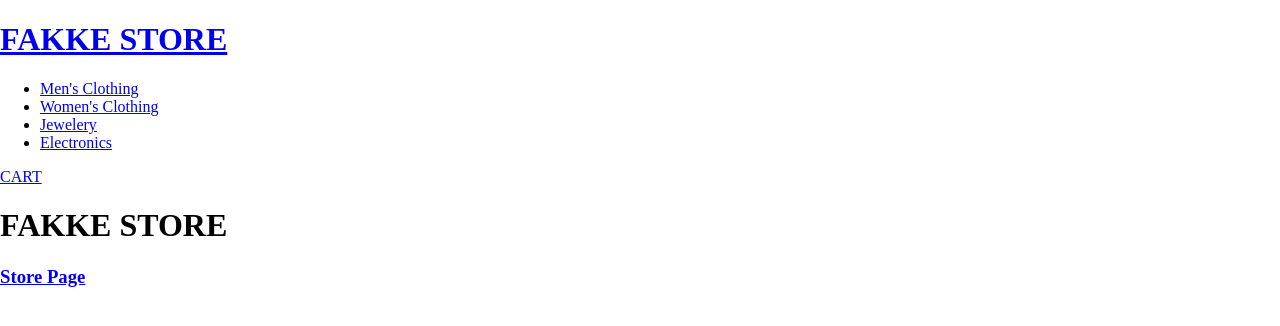
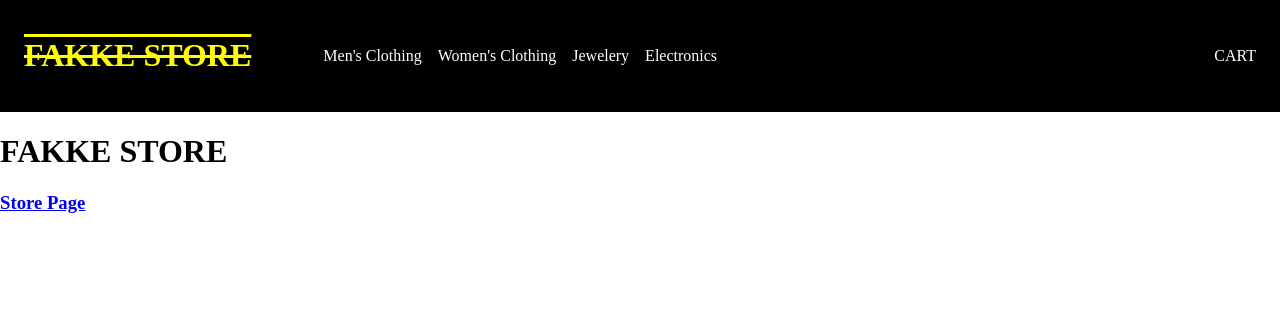
Before and after one commit to Meeran-Tofiq/shopping-cart, a React (Vite) app: page / in a window 1280 px wide. Shown: the top 326 px of the page. Built offline with nearby package versions, Linux system fonts and the light colour scheme.

Commit message:
Style header

```diff
--- a/src/Header/Header.jsx
+++ b/src/Header/Header.jsx
@@ -1,4 +1,6 @@
 import { Link } from "react-router-dom";
+import styles from "./Header.module.css";
+import { useState } from "react";
 
 let categories = [
 	"Men's Clothing",
@@ -7,20 +9,30 @@ let categories = [
 	"Electronics",
 ];
 
-export default function Header({ category }) {
+export default function Header() {
+	let [active, setActive] = useState("");
+
+	function handleChangingActiveCategory(cat) {
+		setActive(cat);
+	}
+
 	return (
-		<header>
+		<header className={styles.header}>
 			<h1>
 				<Link to="/">FAKKE STORE</Link>
 			</h1>
 			<ul>
 				{categories.map((cat, i) => (
-					<li key={cat} className="">
+					<li
+						key={cat}
+						className={active === cat ? styles.active : ""}
+						onClick={() => handleChangingActiveCategory(cat)}
+					>
 						<Link to={"/store/" + cat.toLowerCase()}>{cat}</Link>
 					</li>
 				))}
 			</ul>
-			<Link to="cart">
+			<Link to="cart" className={styles.link}>
 				<span>CART</span>
 			</Link>
 		</header>
--- a/src/Header/Header.module.css
+++ b/src/Header/Header.module.css
@@ -0,0 +1,45 @@
+.header {
+	display: flex;
+	gap: 2rem;
+	background-color: black;
+	color: white;
+	padding: 1rem 1.5rem;
+	align-items: center;
+}
+
+.header a {
+	color: unset;
+	text-decoration: unset;
+}
+
+.header a:hover {
+	color: unset;
+}
+
+.header a:active {
+	filter: brightness(70%);
+}
+
+.header h1 {
+	color: yellow;
+	text-decoration-line: line-through overline;
+	text-decoration-color: yellow;
+}
+
+.header ul {
+	display: flex;
+	gap: 1rem;
+}
+
+.header li {
+	all: unset;
+}
+
+.header li.active {
+	text-decoration: underline;
+	text-decoration-color: white;
+}
+
+.link {
+	margin-left: auto;
+}
```
